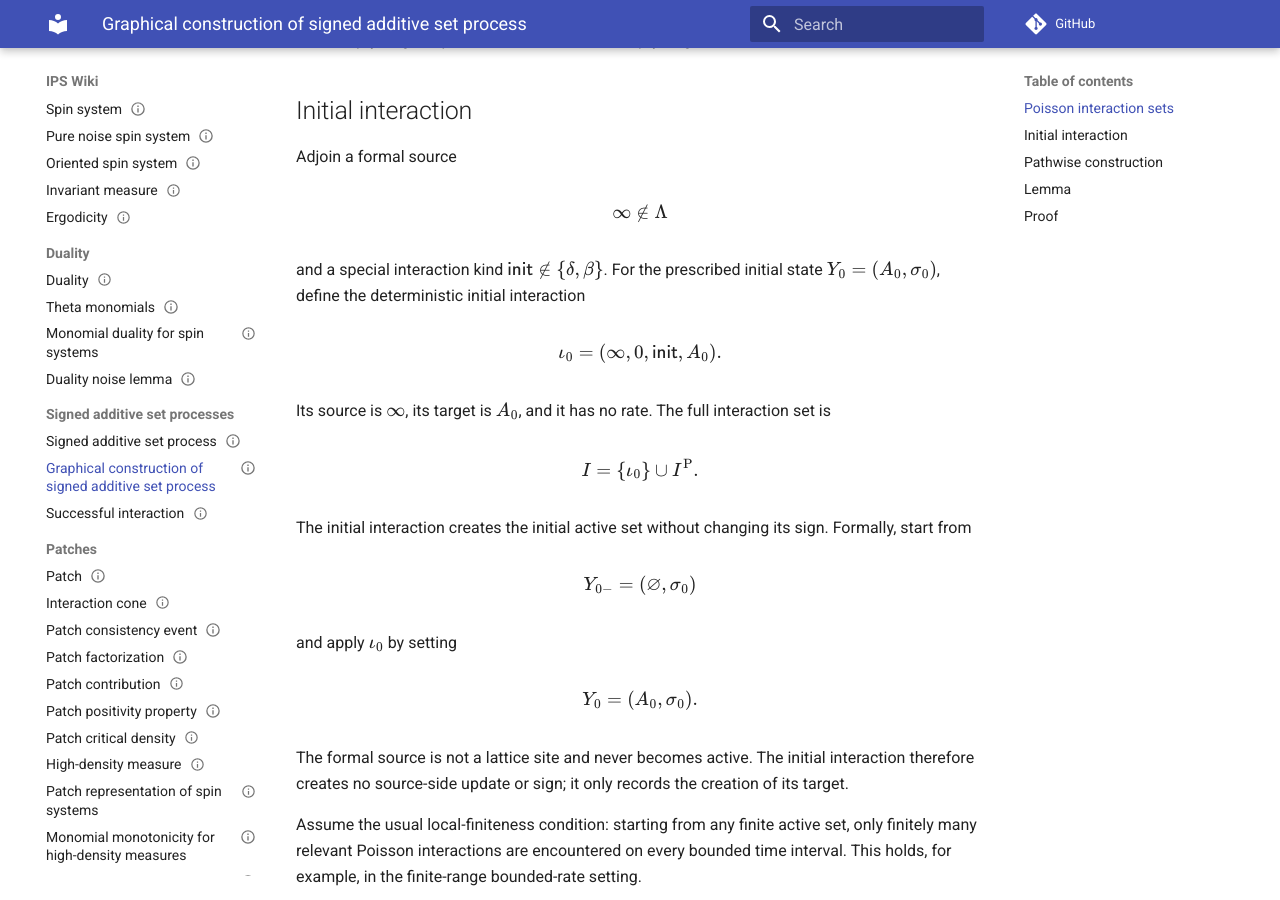
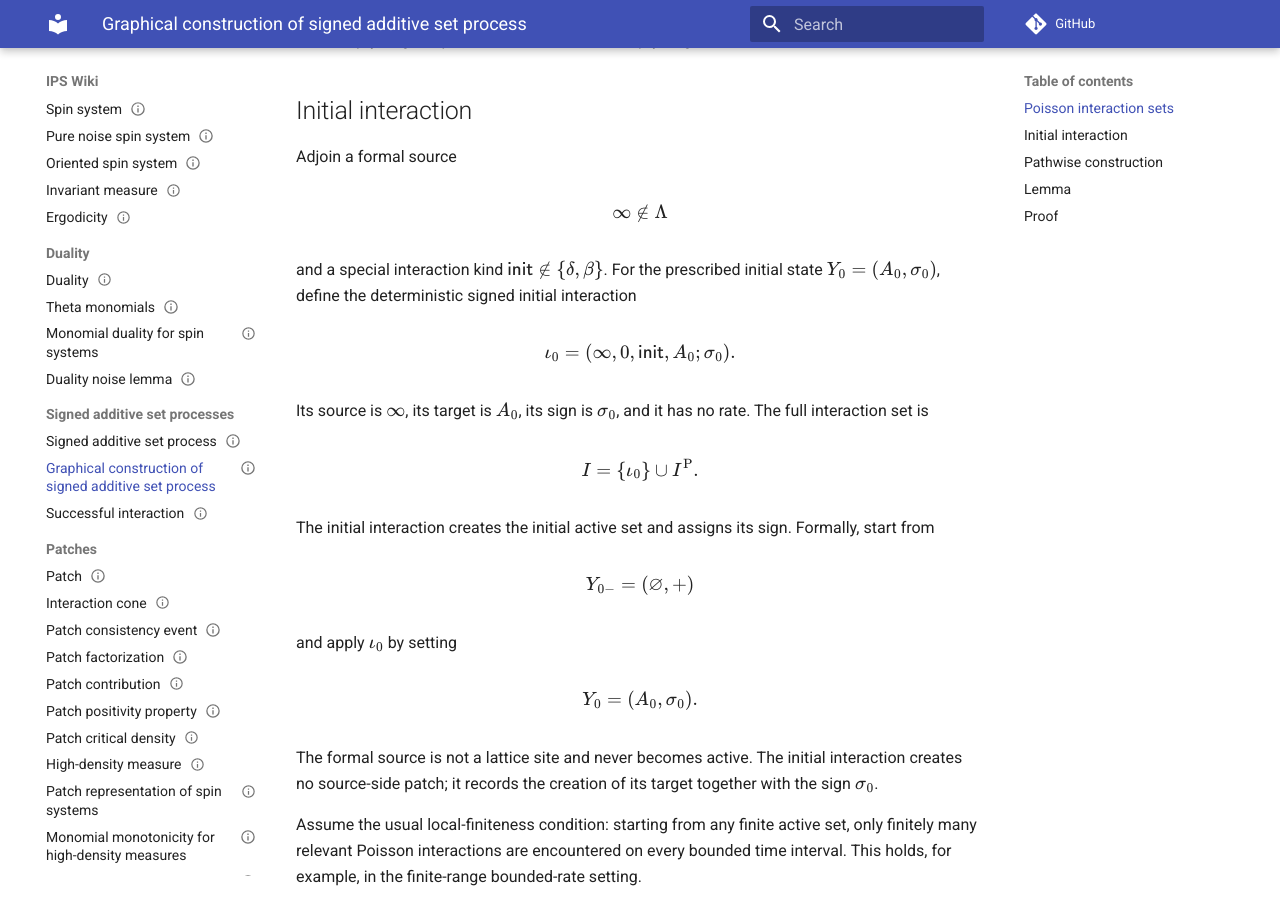
Before and after one commit to maciejgluchowski86-beep/ips-wiki, an MkDocs documentation site: the page built from docs/entries/graphical-construction-of-signed-additive-set-process.md, in a window 1280 px wide and 900 px high, scrolled down 988 px. Built offline with MkDocs 1.6.1 and Material for MkDocs 9.7.7, drawn with Linux system fonts in a browser that asks for light colours; comment, search, counter and statistics services are not loaded.

Commit message:
Give the initial interaction its prescribed sign

```diff
--- a/docs/entries/graphical-construction-of-signed-additive-set-process.md
+++ b/docs/entries/graphical-construction-of-signed-additive-set-process.md
@@ -58,15 +58,15 @@ $$
 \infty\notin\Lambda
 $$
 
-and a special interaction kind \(\mathsf{init}\notin\{\delta,\beta\}\). For the prescribed initial state \(Y_0=(A_0,\sigma_0)\), define the deterministic initial interaction
+and a special interaction kind \(\mathsf{init}\notin\{\delta,\beta\}\). For the prescribed initial state \(Y_0=(A_0,\sigma_0)\), define the deterministic signed initial interaction
 
 $$
 \iota_0
 =
-(\infty,0,\mathsf{init},A_0).
+(\infty,0,\mathsf{init},A_0;\sigma_0).
 $$
 
-Its source is \(\infty\), its target is \(A_0\), and it has no rate. The full interaction set is
+Its source is \(\infty\), its target is \(A_0\), its sign is \(\sigma_0\), and it has no rate. The full interaction set is
 
 $$
 I
@@ -74,10 +74,10 @@ I
 \{\iota_0\}\cup I^{\mathrm P}.
 $$
 
-The initial interaction creates the initial active set without changing its sign. Formally, start from
+The initial interaction creates the initial active set and assigns its sign. Formally, start from
 
 $$
-Y_{0-}=(\vn,\sigma_0)
+Y_{0-}=(\vn,+)
 $$
 
 and apply \(\iota_0\) by setting
@@ -86,7 +86,7 @@ $$
 Y_0=(A_0,\sigma_0).
 $$
 
-The formal source is not a lattice site and never becomes active. The initial interaction therefore creates no source-side update or sign; it only records the creation of its target.
+The formal source is not a lattice site and never becomes active. The initial interaction creates no source-side patch; it records the creation of its target together with the sign \(\sigma_0\).
 
 Assume the usual local-finiteness condition: starting from any finite active set, only finitely many relevant Poisson interactions are encountered on every bounded time interval. This holds, for example, in the finite-range bounded-rate setting.
 
```
